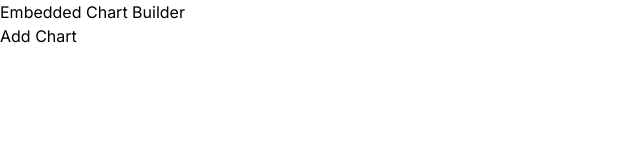
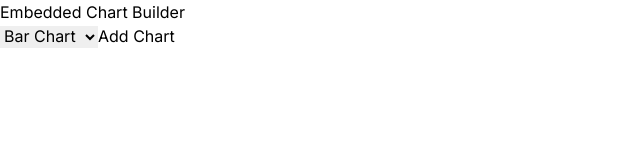
Before and after one commit to Steven-Rummler/charts, a Next.js app: page / in a window 1280 px wide. Shown: the top 160 px of the page, without its empty margins (0-640 px from the left). Built offline with nearby package versions, Linux system fonts and the light colour scheme; no server answers.

Commit message:
first apex option select

```diff
--- a/app/AddChartButton.tsx
+++ /dev/null
@@ -1,18 +0,0 @@
-'use client';
-
-import { useCallback } from "react";
-import { useRouter } from "next/navigation";
-
-export function AddChartButton() {
-  const router = useRouter();
-
-  const addChart = useCallback(function addChart() {
-    const url = 'api/charts';
-    fetch(url, { method: 'POST', body: JSON.stringify({ 'Hello': 'World' }) })
-      .then((response) => response.json())
-      .then((data) => router.push(`/chart/${data.chartKey}`))
-      .catch(console.error);
-  }, [router]);
-
-  return <button onClick={addChart}>Add Chart</button>;
-}
--- /dev/null
+++ b/app/ChartOptionsForm.tsx
@@ -0,0 +1,41 @@
+'use client';
+
+import { useCallback, useState } from "react";
+
+import type { ApexOptions } from "apexcharts";
+import { useRouter } from "next/navigation";
+
+export function ChartOptionsForm() {
+  const router = useRouter();
+  const [chartType, setChartType] = useState<ApexChart['type']>('bar');
+
+  const addChart = useCallback(function addChart() {
+    const url = 'api/charts';
+    const data: ApexAxisChartSeries | ApexNonAxisChartSeries = [];
+    const options: ApexOptions = {
+      chart: {
+        type: chartType,
+      }
+    }
+    fetch(url, {
+      method: 'POST', body: JSON.stringify({
+        options,
+        data
+      })
+    })
+      .then((response) => response.json())
+      .then((data) => router.push(`/chart/${data.chartKey}`))
+      .catch(console.error);
+  }, [chartType, router]);
+
+  return <>
+    <select value={chartType} onChange={e => {
+      if (e.target.value !== 'bar' && e.target.value !== 'line') return;
+      setChartType(e.target.value);
+    }}>
+      <option value='bar'>Bar Chart</option>
+      <option value='line'>Line Chart</option>
+    </select>
+    <button onClick={addChart}>Add Chart</button>
+  </>;
+}
--- a/app/page.tsx
+++ b/app/page.tsx
@@ -1,4 +1,4 @@
-import { AddChartButton } from "./AddChartButton";
+import { ChartOptionsForm } from "./ChartOptionsForm";
 
 export default async function Home() {
   try {
@@ -12,6 +12,6 @@ export default async function Home() {
 
   return <main>
     <h1>Embedded Chart Builder</h1>
-    <AddChartButton />
+    <ChartOptionsForm />
   </main>;
 }
--- a/package.json
+++ b/package.json
@@ -10,8 +10,10 @@
   },
   "dependencies": {
     "@vercel/kv": "^0",
+    "apexcharts": "^3.44.0",
     "next": "^13",
     "react": "^18",
+    "react-apexcharts": "^1.4.1",
     "react-dom": "^18"
   },
   "devDependencies": {
```
Also changed, not shown: 1 other file (tests, documents, lock files or other folders).
